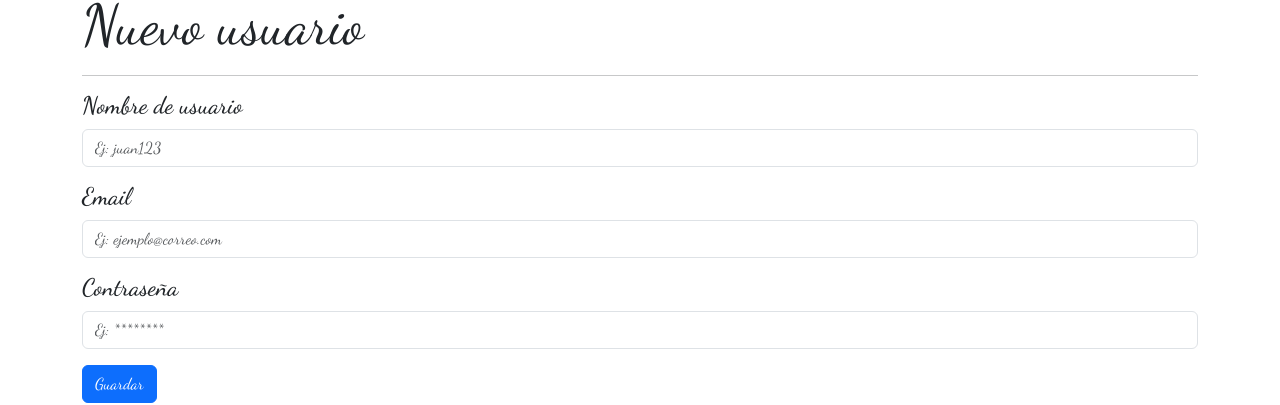
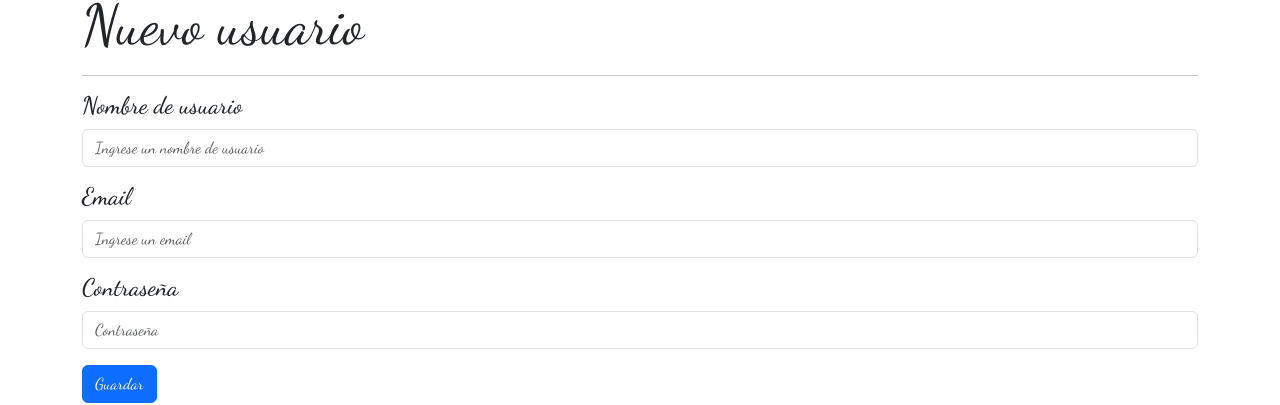
Before and after one commit to ivan-silva22/proyectoFinalFrontend, a React (Vite) app: page /Registro in a window 1280 px wide. Shown: the part 208-613 px from the top of the page. Built offline with nearby package versions, Linux system fonts and the light colour scheme.

Commit message:
login, registro y administrador
se agrego la logica para diferenciar admin de usuario normal y mensajes necesarios en  login y registro

```diff
--- a/db.json
+++ b/db.json
@@ -23,21 +23,21 @@
     {
       "nombreUsuario": "ad min",
       "email": "admin@rollingcode.com",
-      "es_admin": "true",
+      "es_admin": "Si",
       "password": "Admin123",
       "id": 1
     },
     {
       "nombreUsuario": "Hugo Triunfetti",
       "email": "hernan@gmail.com",
-      "es_admin": "false",
+      "es_admin": "No",
       "password": "Hh12345678",
       "id": 2
     },
     {
       "nombreUsuario": "Rafa Ortega",
       "email": "rafa@admin.com",
-      "es_admin": "true",
+      "es_admin": "Si",
       "password": "Aa246810",
       "id": 3
     }
--- a/src/components/routes/RutasAdministrador.jsx
+++ b/src/components/routes/RutasAdministrador.jsx
@@ -5,6 +5,8 @@ import AdministradorPedidos from "../views/Administrador/AdministradorPedidos";
 import CrearProducto from "../views/Producto/CrearProducto";
 import EditarProducto from "../views/Producto/EditarProducto";
 import EditarUsuario from "../views/Administrador/EditarUsuario";
+import Error404 from "../views/error404"
+import Inicio from "../views/Inicio";
 
 
 const RutasAdministrador = () => {
@@ -41,6 +43,7 @@ const RutasAdministrador = () => {
           path="/editarproducto/:id"
           element={<EditarProducto></EditarProducto>}
         ></Route>
+        <Route path="*" element={<Error404></Error404>}></Route>
       </Routes>
     </>
   );
--- a/src/components/views/Administrador/AdministradorUsuarios.jsx
+++ b/src/components/views/Administrador/AdministradorUsuarios.jsx
@@ -42,7 +42,7 @@ const AdministradorUsuarios = () => {
           <tbody>
             {usuarios.map((usuario) => (
               <CargarUsuario
-                key={usuario._id}
+                key={usuario.id}
                 usuario={usuario}
                 setUsuarios={setUsuarios}
               ></CargarUsuario>
--- a/src/components/views/Administrador/EditarUsuario.jsx
+++ b/src/components/views/Administrador/EditarUsuario.jsx
@@ -23,7 +23,6 @@ const EditarUsuario = () => {
           setValue('es_admin', respuesta.es_admin);
           setValue('nombreUsuario', respuesta.nombreUsuario);
           setValue('password', respuesta.password);
-          setValue('es_admin', respuesta.es_admin);
         }else{
           Swal.fire('Ocurrio un error', `No se puede editar el usuario, intentelo mas tarde`, 'error');
         }
@@ -97,8 +96,8 @@ const EditarUsuario = () => {
               })}
             >
               <option value="">Seleccione una opcion</option>
-              <option value="true">Si</option>
-              <option value="false">No</option>
+              <option value="Si">Si</option>
+              <option value="No">No</option>
             </Form.Select>
             <Form.Text className="text-danger">
               {errors.es_admin?.message}
--- a/src/components/views/Login.jsx
+++ b/src/components/views/Login.jsx
@@ -4,34 +4,33 @@ import { login } from "../helpers/queries";
 import Swal from "sweetalert2";
 import { useNavigate } from "react-router-dom";
 
-
-
-const Login = ({setUsuarioLogueado}) => {
-  const { register, handleSubmit, formState: {errors}, reset} = useForm();
+const Login = ({ setUsuarioLogueado }) => {
+  const {
+    register,
+    handleSubmit,
+    formState: { errors },
+    reset,
+  } = useForm();
   const navegacion = useNavigate();
 
-  const onSubmit = (usuario)=>{
+  const onSubmit = (usuario) => {
     console.log(usuario);
-    login(usuario).then((respuesta)=>{
-      if(respuesta){
-        sessionStorage.setItem('usuario', JSON.stringify(respuesta));
-        setUsuarioLogueado(respuesta)
+    login(usuario).then((respuesta) => {
+      if (respuesta) {
+        sessionStorage.setItem("usuario", JSON.stringify(respuesta));
+        setUsuarioLogueado(respuesta);
         reset();
-        navegacion('/administradorproductos');
+        navegacion("/administradorproductos");
         Swal.fire(
-          'Bienvenido',
+          "Bienvenido",
           `${respuesta.nombreUsuario} iniciaste sesion correctamente`,
-          'success'
-        )
-      }else{
-        Swal.fire(
-          'Error',
-          'El email o password son incorrectos',
-          'error'
-        )
+          "success"
+        );
+      } else {
+        Swal.fire("Error", "El email o password son incorrectos", "error");
       }
-    })
-  }
+    });
+  };
 
   return (
     <Container className="mainSection letraDancing h5 fs-5">
@@ -44,13 +43,16 @@ const Login = ({setUsuarioLogueado}) => {
               <Form.Control
                 type="email"
                 placeholder="Ingrese un email"
-               { ...register('email', {
-                required:'El email es un dato obligatorio',
-                pattern:{
-                  value: /^[a-z0-9!#$%&'*+/=?^_`{|}~-]+(?:\.[a-z0-9!#$%&'*+/=? ^_`{|}~-]+)*@(?:[a-z0-9](?:[a-z0-9-]*[a-z0-9])?\.)+[a -z0-9](?:[a-z0-9-]*[a-z0-9])?$/,
-                  message:'El email debe tener el siguiente formato mail@dominio.com'
-                }
-               } ) }
+                {...register("email", {
+                  required: "El email es un dato obligatorio",
+                  pattern: {
+                    value:
+                      /^[a-z0-9!#$%&'*+/=?^_`{|}~-]+(?:\.[a-z0-9!#$%&'*+/=? ^_`{|}~-]+)*@(?:[a-z0-9](?:[a-z0-9-]*[a-z0-9])?\.)+[a -z0-9](?:[a-z0-9-]*[a-z0-9])?$/,
+                    message:
+                      "El email debe tener el siguiente formato mail@dominio.com",
+                  },
+                })}
+                maxLength={50}
               />
               <Form.Text className="text-danger">
                 {errors.email?.message}
@@ -58,21 +60,52 @@ const Login = ({setUsuarioLogueado}) => {
             </Form.Group>
 
             <Form.Group className="mb-3" controlId="formBasicPassword">
-              <Form.Label>Password</Form.Label>
+                <Form.Label>Contraseña</Form.Label>
                 <Form.Control
                   type="password"
-                placeholder="Password"
-               {...register('password',{
-                required: 'El password es obligatorio',
-                pattern:{
-                  value: /^(?=\w*\d)(?=\w*[A-Z])(?=\w*[a-z])\S{8,16}$/,
-                  message: 'El password debe tener al entre 8 y 16 caracteres, al menos un dígito, al menos una minúscula y al menos una mayúscula. No puede tener otros símbolos.'
+                  placeholder="Contraseña"
+                  {...register("password", {
+                    required: "La contraseña es un dato obligatorio",
+                    pattern: {
+                      value: /^(?=.*[A-Z])(?=.*[a-z])(?=.*\d)[\w\d\S]{8,100}$/,
+                      message: () => {
+                        let errorMessage =
+                          "La contraseña no cumple con los requisitos.";
+                        const passwordValue =
+                          errors.password && errors.password.ref.value;
+
+                        if (passwordValue && !/[A-Z]/.test(passwordValue)) {
+                          errorMessage +=
+                            " La contraseña debe contener al menos una mayúscula.";
                         }
+
+                        if (passwordValue && !/[a-z]/.test(passwordValue)) {
+                          errorMessage +=
+                            " La contraseña debe contener al menos una minúscula.";
+                        }
+
+                        if (passwordValue && !/\d/.test(passwordValue)) {
+                          errorMessage +=
+                            " La contraseña debe contener al menos un dígito.";
+                        }
+
+                        return errorMessage;
+                      },
+                    },
                   })}
+                  minLength={8}
+                  maxLength={100}
                 />
-            <Form.Text className="text-danger">
-               {errors.password?.message}
-            </Form.Text>
+                {errors.password && (
+                  <div className="text-danger">
+                    {errors.password.type === "required" && (
+                      <p>La contraseña es un dato obligatorio.</p>
+                    )}
+                    {errors.password.type === "pattern" && (
+                      <p>{errors.password.message()}</p>
+                    )}
+                  </div>
+                )}
               </Form.Group>
             <Button variant="primary" type="submit">
               Ingresar
--- a/src/components/views/Registro.jsx
+++ b/src/components/views/Registro.jsx
@@ -2,7 +2,6 @@ import { Form, Button } from "react-bootstrap";
 import { useForm } from "react-hook-form";
 import Swal from "sweetalert2";
 import { consultaAgregarUsuario } from "../helpers/queries";
-
 
 const Registro = () => {
   const {
@@ -12,7 +11,6 @@ const Registro = () => {
     reset,
   } = useForm();
 
-
   const onSubmit = (usuarioNuevo) => {
     consultaAgregarUsuario(usuarioNuevo).then((respuestaCreated) => {
       console.log(respuestaCreated);
@@ -20,24 +18,24 @@ const Registro = () => {
         if (usuarioNuevo.tipoUsuario === "admin") {
           // Lógica para el administrador
           Swal.fire(
-            'Administrador creado',
+            "Administrador creado",
             `El administrador ${usuarioNuevo.nombreUsuario} fue creado correctamente`,
-            'success'
+            "success"
           );
         } else {
           // Lógica para usuario común
           Swal.fire(
-            'Usuario creado',
+            "Usuario creado",
             `El usuario ${usuarioNuevo.nombreUsuario} fue creado correctamente`,
-            'success'
+            "success"
           );
         }
         reset();
       } else {
         Swal.fire(
-          'Ocurrió un error',
+          "Ocurrió un error",
           `El usuario ${usuarioNuevo.nombreUsuario} no fue creado, inténtelo más tarde`,
-          'error'
+          "error"
         );
       }
     });
@@ -48,68 +46,114 @@ const Registro = () => {
       <h1 className="display-4 mt-5">Nuevo usuario</h1>
       <hr />
 
-
-
-
-
-
       <Form onSubmit={handleSubmit(onSubmit)}>
         <Form.Group className="mb-3" controlId="formNombreUsuario">
           <Form.Label>Nombre de usuario</Form.Label>
           <Form.Control
             type="text"
-            placeholder="Ej: juan123"
-            {...register("nombreUsuario", {
-              required: "El nombre de usuario es obligatorio",
-              minLength: {
-                value: 2,
-                message: "La cantidad mínima de caracteres es de 2 dígitos",
+            placeholder="Ingrese un nombre de usuario"
+            {...register("nombre", {
+              required: {
+                value: true,
+                message: "El Usuario es un dato obligatorio",
               },
-              maxLength: {
-                value: 100,
-                message: "La cantidad máxima de caracteres es de 100 dígitos",
+              pattern: {
+                value: /^(?!\s)(?!.*\s$)[a-zA-Z\s]+$/,
+                message:
+                  "El usuario debe contener solo letras y espacios y no puede empezar ni terminar con espacios.",
               },
             })}
+            maxLength={35}
           />
-          <Form.Text className="text-danger">
-            {errors.nombreUsuario?.message}
-          </Form.Text>
+
+          {errors.nombre && (
+            <div className="text-danger">
+              {errors.nombre.type === "required" && (
+                <p>El usuario es un dato obligatorio.</p>
+              )}
+              {errors.nombre.type === "pattern" && (
+                <p>{errors.nombre.message}</p>
+              )}
+            </div>
+          )}
         </Form.Group>
 
         <Form.Group className="mb-3" controlId="formEmail">
           <Form.Label>Email</Form.Label>
           <Form.Control
+            placeholder="Ingrese un email"
             type="email"
-            placeholder="Ej: ejemplo@correo.com"
             {...register("email", {
-              required: "El correo electrónico es obligatorio",
+              required: "El email es un dato obligatorio",
               pattern: {
-                value: /^[A-Z0-9._%+-]+@[A-Z0-9.-]+\.[A-Z]{2,4}$/i,
-                message: "Correo electrónico inválido",
+                value:
+                  /^[a-z0-9!#$%&'*+/=?^_`{|}~-]+(?:\.[a-z0-9!#$%&'*+/=?^_`{|}~-]+)*@(?:[a-z0-9](?:[a-z0-9-]*[a-z0-9])?\.)+[a-z0-9](?:[a-z0-9-]*[a-z0-9])?$/,
+                message:
+                  "El email debe cumplir con el formato mail@dominio.com",
+              },
+              validate: (value) => {
+                const trimmedValue = value.trim();
+                if (value !== trimmedValue) {
+                  return "No se permiten espacios al principio y al final del email";
+                }
               },
             })}
+            maxLength={50}
           />
-          <Form.Text className="text-danger">
-            {errors.email?.message}
-          </Form.Text>
+          {errors.email && (
+            <p className="text-danger">{errors.email.message}</p>
+          )}
         </Form.Group>
 
         <Form.Group className="mb-3" controlId="formPassword">
           <Form.Label>Contraseña</Form.Label>
+
           <Form.Control
-            type="password"
-            placeholder="Ej: ********"
+
+            placeholder="Contraseña"
             {...register("password", {
-              required: "La contraseña es obligatoria",
-              minLength: {
-                value: 6,
-                message: "La contraseña debe tener al menos 6 caracteres",
+              required: "La contraseña es un dato obligatorio",
+              pattern: {
+                value: /^(?=.*[A-Z])(?=.*[a-z])(?=.*\d)[\w\d\S]{8,50}$/,
+                message: () => {
+                  let mensajeError =
+                    "La contraseña no cumple con los requisitos debe tener entre 8 y 50 caracteres y no incluir espacios.";
+                  const valorContraseña =
+                    errors.password && errors.password.ref.value;
+
+                  if (valorContraseña && !/[A-Z]/.test(valorContraseña)) {
+                    mensajeError +=
+                      " La contraseña debe contener al menos una mayúscula.";
+                  }
+
+                  if (valorContraseña && !/[a-z]/.test(valorContraseña)) {
+                    mensajeError +=
+                      " La contraseña debe contener al menos una minúscula.";
+                  }
+
+                  if (valorContraseña && !/\d/.test(valorContraseña)) {
+                    mensajeError +=
+                      " La contraseña debe contener al menos un dígito.";
+                  }
+
+                  return mensajeError;
+                },
               },
             })}
+            minLength={8}
+            maxLength={50}
           />
-          <Form.Text className="text-danger">
-            {errors.password?.message}
-          </Form.Text>
+
+          {errors.password && (
+            <div className="text-danger">
+              {errors.password.type === "required" && (
+                <p>La contraseña es un dato obligatorio.</p>
+              )}
+              {errors.password.type === "pattern" && (
+                <p>{errors.password.message()}</p>
+              )}
+            </div>
+          )}
         </Form.Group>
 
         <Button variant="primary" type="submit">
```
Also changed, not shown: src/components/routes/RutasProtegidas.jsx (+4 -3 lines), src/components/views/Administrador/CargarUsuario.jsx (+5 -2 lines). Lines whose indentation alone changed are shown as unchanged.
